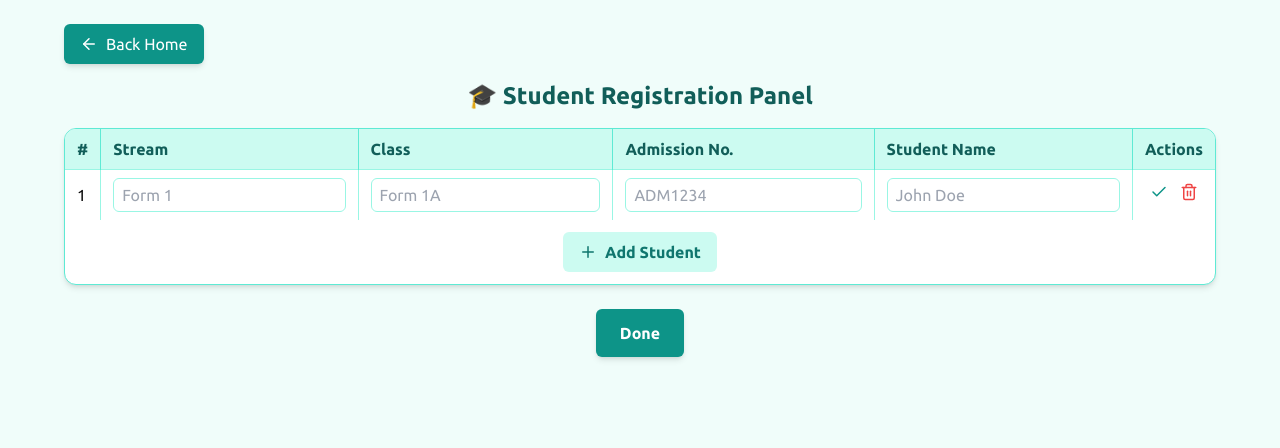
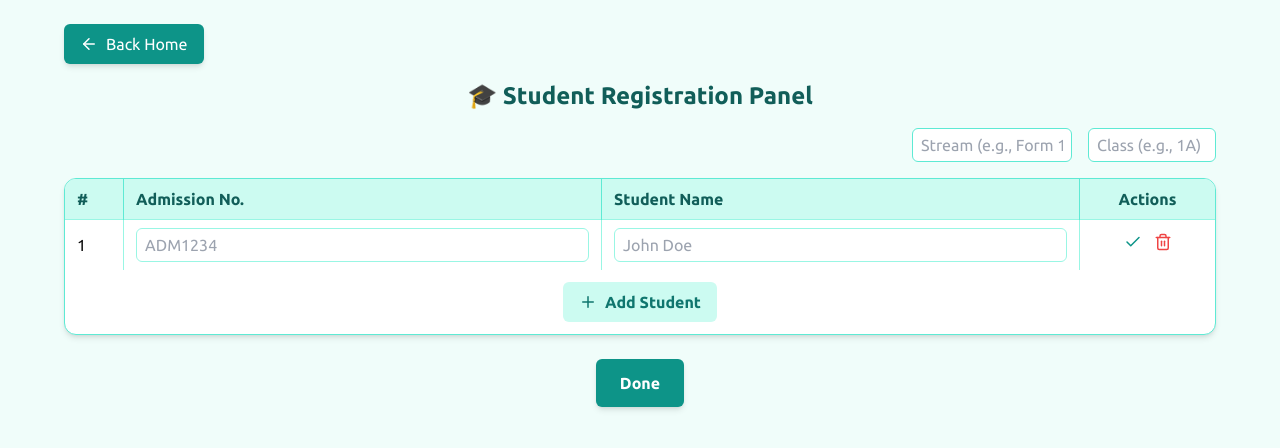
Before and after one commit to Akuila-dok/taalim-analytics, a Next.js app: page /students in a window 1280 px wide. Shown: the top 448 px of the page. Built offline with nearby package versions, Linux system fonts and the light colour scheme.

Commit message:
implement stream and class

```diff
--- a/app/students/page.tsx
+++ b/app/students/page.tsx
@@ -7,28 +7,23 @@ import { motion } from 'framer-motion';
 import clsx from 'clsx';
 
 type Student = {
-  stream: string;
-  class: string;
   admissionNumber: string;
   name: string;
 };
 
-const initialStudent: Student = {
-  stream: '',
-  class: '',
-  admissionNumber: '',
-  name: '',
-};
+export default function StudentPage() {
+  const [stream, setStream] = useState(''); // shared stream
+  const [studentClass, setStudentClass] = useState(''); // shared class
 
-export default function StudentPage() {
-  const [students, setStudents] = useState<Student[]>([initialStudent]);
-  // Track which rows are in editing mode
+  const [students, setStudents] = useState<Student[]>([
+    { admissionNumber: '', name: '' },
+  ]);
   const [editingRows, setEditingRows] = useState<boolean[]>([true]);
   const router = useRouter();
 
   const handleAddStudent = () => {
-    setStudents([...students, initialStudent]);
-    setEditingRows([...editingRows, true]); // New row editable by default
+    setStudents([...students, { admissionNumber: '', name: '' }]);
+    setEditingRows([...editingRows, true]);
   };
 
   const handleDeleteStudent = (index: number) => {
@@ -56,20 +51,23 @@ export default function StudentPage() {
   };
 
   const handleDone = async () => {
-    // Optional: validate here before sending
+    const studentsWithClassStream = students.map((student) => ({
+      ...student,
+      stream,
+      class: studentClass,
+    }));
 
     try {
       const res = await fetch('/api/students', {
         method: 'POST',
         headers: { 'Content-Type': 'application/json' },
-        body: JSON.stringify({ students }),
+        body: JSON.stringify({ students: studentsWithClassStream }),
       });
 
       if (!res.ok) throw new Error('Failed to save students');
 
       alert('Students saved successfully!');
-      // Optionally navigate or clear editing mode
-      setEditingRows(students.map(() => false)); // Lock all rows after save
+      setEditingRows(students.map(() => false));
     } catch (error) {
       alert(`Error: ${(error as Error).message}`);
     }
@@ -78,7 +76,6 @@ export default function StudentPage() {
   return (
     <div className="min-h-screen bg-teal-50 p-4 sm:p-6 font-ubuntu">
       <div className="max-w-6xl mx-auto">
-
         {/* Back Home Button */}
         <div className="mb-4 flex justify-start">
           <motion.button
@@ -97,14 +94,30 @@ export default function StudentPage() {
           🎓 Student Registration Panel
         </h1>
 
+        {/* Stream & Class Inputs */}
+        <div className="flex justify-end gap-4 mb-4">
+          <input
+            type="text"
+            placeholder="Stream (e.g., Form 1)"
+            value={stream}
+            onChange={(e) => setStream(e.target.value)}
+            className="w-32 sm:w-40 px-2 py-1 border border-teal-300 rounded-md focus:outline-none focus:ring-1 focus:ring-teal-400"
+          />
+          <input
+            type="text"
+            placeholder="Class (e.g., 1A)"
+            value={studentClass}
+            onChange={(e) => setStudentClass(e.target.value)}
+            className="w-24 sm:w-32 px-2 py-1 border border-teal-300 rounded-md focus:outline-none focus:ring-1 focus:ring-teal-400"
+          />
+        </div>
+
         {/* Table */}
         <div className="overflow-x-auto rounded-xl shadow-md border border-teal-300 bg-white">
           <table className="min-w-full text-sm sm:text-base text-left border-collapse">
             <thead className="bg-teal-100 text-teal-800 border-b border-teal-300">
               <tr>
                 <th className="px-3 py-2 border-r border-teal-300">#</th>
-                <th className="px-3 py-2 border-r border-teal-300">Stream</th>
-                <th className="px-3 py-2 border-r border-teal-300">Class</th>
                 <th className="px-3 py-2 border-r border-teal-300">Admission No.</th>
                 <th className="px-3 py-2 border-r border-teal-300">Student Name</th>
                 <th className="px-3 py-2 text-center">Actions</th>
@@ -121,40 +134,8 @@ export default function StudentPage() {
                       index % 2 === 0 ? 'bg-white' : 'bg-teal-50'
                     )}
                   >
-                    <td className="border-t border-teal-200 px-3 py-2 border-r">{index + 1}</td>
-
-                    {/* Stream */}
                     <td className="border-t border-teal-200 px-3 py-2 border-r">
-                      {isEditing ? (
-                        <input
-                          type="text"
-                          placeholder="Form 1"
-                          value={student.stream}
-                          onChange={(e) =>
-                            handleInputChange(index, 'stream', e.target.value)
-                          }
-                          className="w-full px-2 py-1 border border-teal-200 rounded-md focus:outline-none focus:ring-1 focus:ring-teal-400"
-                        />
-                      ) : (
-                        <span className="block truncate">{student.stream || '-'}</span>
-                      )}
-                    </td>
-
-                    {/* Class */}
-                    <td className="border-t border-teal-200 px-3 py-2 border-r">
-                      {isEditing ? (
-                        <input
-                          type="text"
-                          placeholder="Form 1A"
-                          value={student.class}
-                          onChange={(e) =>
-                            handleInputChange(index, 'class', e.target.value)
-                          }
-                          className="w-full px-2 py-1 border border-teal-200 rounded-md focus:outline-none focus:ring-1 focus:ring-teal-400"
-                        />
-                      ) : (
-                        <span className="block truncate">{student.class || '-'}</span>
-                      )}
+                      {index + 1}
                     </td>
 
                     {/* Admission Number */}
@@ -170,7 +151,9 @@ export default function StudentPage() {
                           className="w-full px-2 py-1 border border-teal-200 rounded-md focus:outline-none focus:ring-1 focus:ring-teal-400"
                         />
                       ) : (
-                        <span className="block truncate">{student.admissionNumber || '-'}</span>
+                        <span className="block truncate">
+                          {student.admissionNumber || '-'}
+                        </span>
                       )}
                     </td>
 
@@ -191,7 +174,7 @@ export default function StudentPage() {
                       )}
                     </td>
 
-                    {/* Actions (Edit/Delete toggle) */}
+                    {/* Actions */}
                     <td className="border-t border-teal-200 px-3 py-2 text-center">
                       <button
                         onClick={() => toggleEditRow(index)}
@@ -214,7 +197,7 @@ export default function StudentPage() {
 
               {/* Add Row Button */}
               <tr>
-                <td colSpan={6} className="text-center py-3">
+                <td colSpan={4} className="text-center py-3">
                   <motion.button
                     whileHover={{ scale: 1.05 }}
                     whileTap={{ scale: 0.95 }}
```
